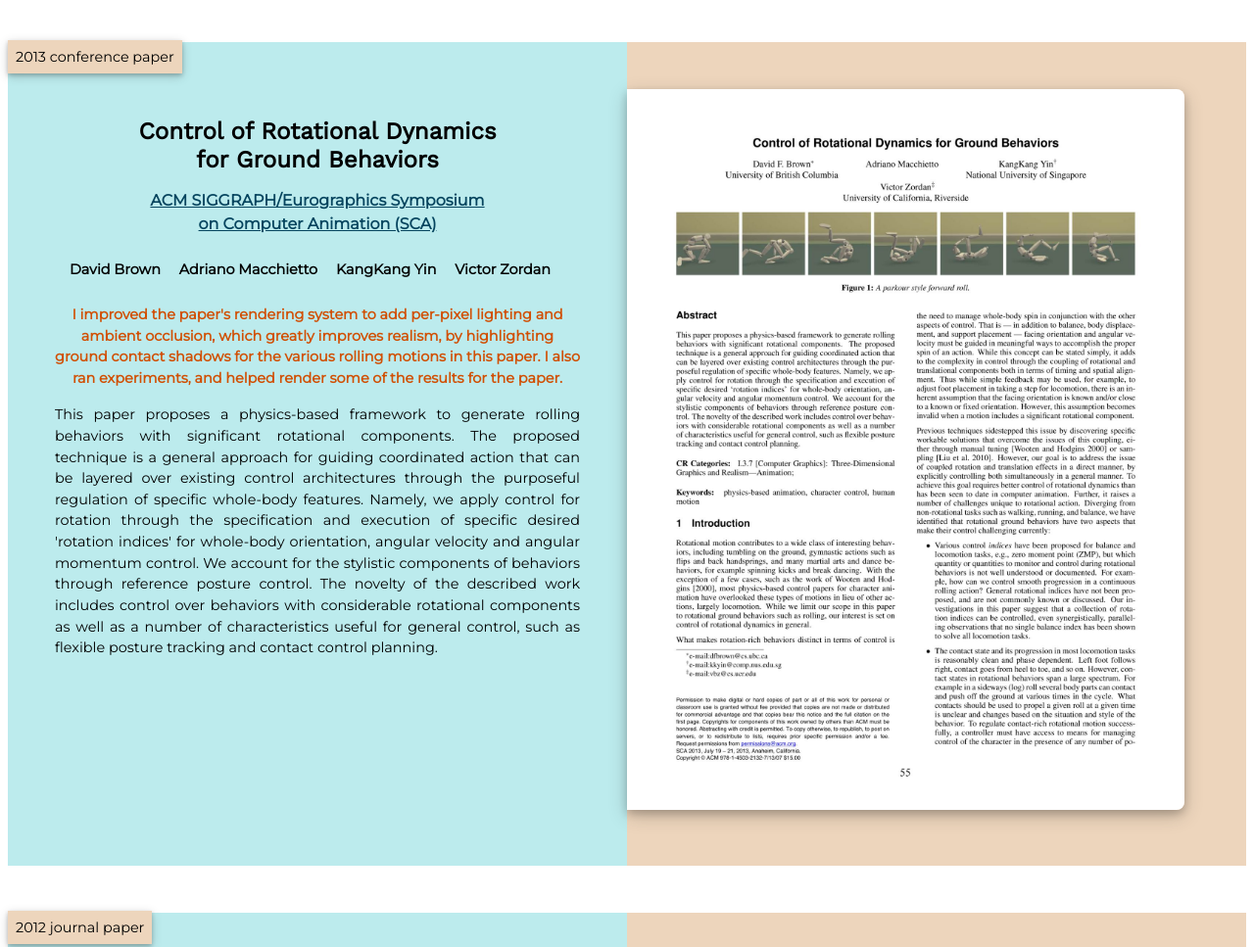
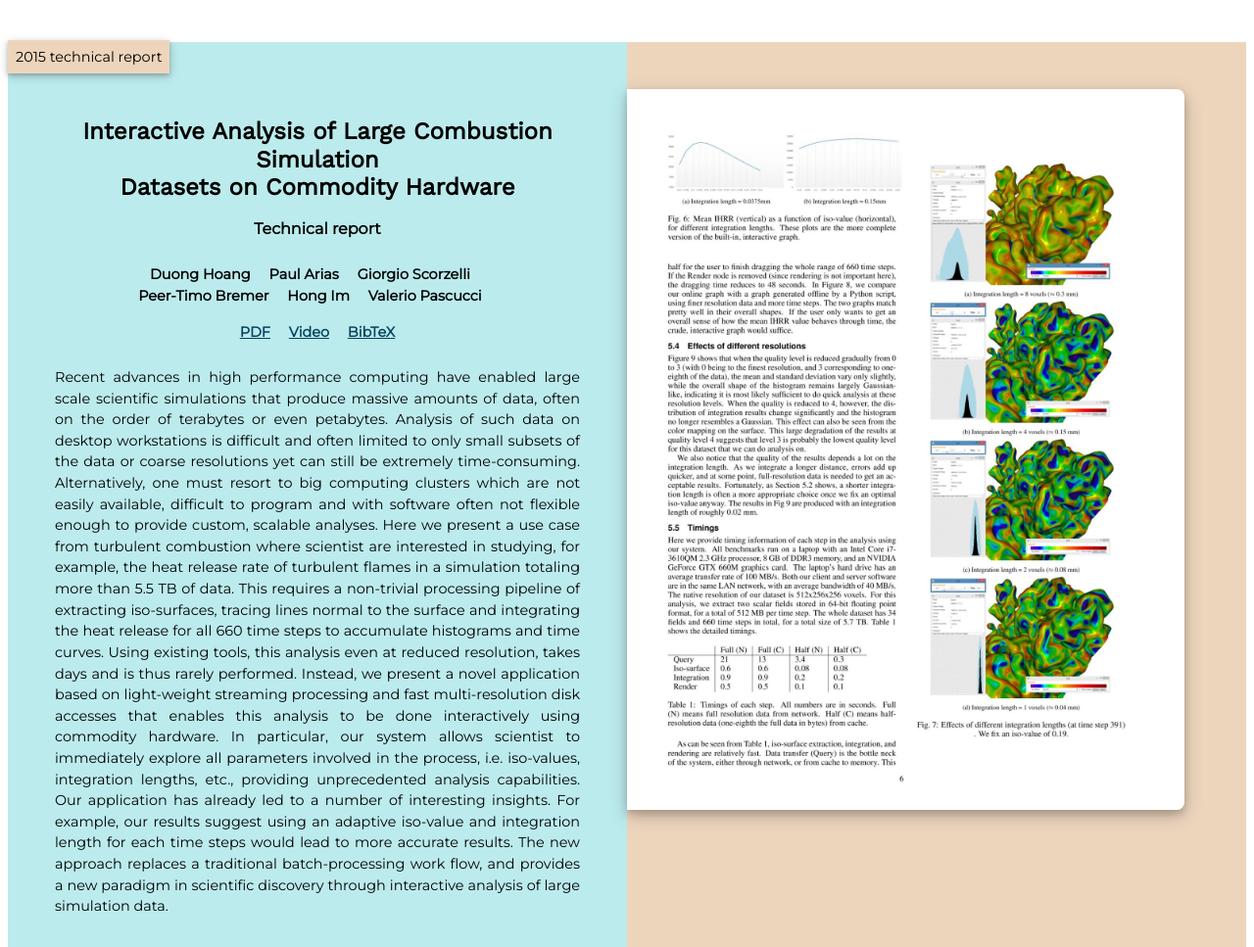
Before and after one commit to hoang-dt/hoang-dt.github.io, a plain HTML site: page index.html in a window 1280 px wide. Shown: the part 7800-8767 px from the top of the page at 98% size. Drawn offline with nearby package versions, Linux system fonts and the light colour scheme.

Commit message:
Add the 2015 combustion technical report

```diff
--- a/index.html
+++ b/index.html
@@ -475,6 +475,49 @@
     <div class="row">
       <!-- Title, venue, and abstract -->
       <div class="column-left">
+        <span class="year">2015 technical report</span>
+        <div class="title">
+          Interactive Analysis of Large Combustion Simulation <br>Datasets on Commodity Hardware
+        </div>
+        <div class="venue">
+          Technical report
+        </div>
+        <div class="author">
+          Duong Hoang &nbsp; &nbsp;
+          Paul Arias &nbsp; &nbsp;
+          Giorgio Scorzelli &nbsp; &nbsp;<br>
+          Peer-Timo Bremer &nbsp; &nbsp;
+          Hong Im &nbsp; &nbsp;
+          Valerio Pascucci &nbsp; &nbsp;
+        </div>
+        <div class="links">
+          <a href="http://sci.utah.edu/~duong/papers/hoang-combustion-2015.pdf">PDF</a> &nbsp; &nbsp;
+          <a href="https://vimeo.com/182984971">Video</a> &nbsp; &nbsp;
+          <a href="http://sci.utah.edu/~duong/papers/hoang-combustion-2015-bib.txt">BibTeX</a>
+        </div>
+        <div class="abstract">
+          Recent advances in high performance computing have enabled large scale scientific simulations that produce massive amounts of data, often on the order of terabytes or even petabytes.
+          Analysis of such data on desktop workstations is difficult and often limited to only small subsets of the data or coarse resolutions yet can still be extremely time-consuming.
+          Alternatively, one must resort to big computing clusters which are not easily available, difficult to program and with software often not flexible enough to provide custom, scalable analyses.
+          Here we present a use case from turbulent combustion where scientist are interested in studying, for example, the heat release rate of turbulent flames in a simulation totaling more than 5.5 TB of data.
+          This requires a non-trivial processing pipeline of extracting iso-surfaces, tracing lines normal to the surface and integrating the heat release for all 660 time steps to accumulate histograms and time curves.
+          Using existing tools, this analysis even at reduced resolution, takes days and is thus rarely performed.
+          Instead, we present a novel application based on light-weight streaming processing and fast multi-resolution disk accesses that enables this analysis to be done interactively using commodity hardware.
+          In particular, our system allows scientist to immediately explore all parameters involved in the process, i.e. iso-values, integration lengths, etc., providing unprecedented analysis capabilities.
+          Our application has already led to a number of interesting insights.
+          For example, our results suggest using an adaptive iso-value and integration length for each time steps would lead to more accurate results.
+          The new approach replaces a traditional batch-processing work flow, and provides a new paradigm in scientific discovery through interactive analysis of large simulation data.
+        </div>
+      </div>
+      <!-- Image, authors, and links -->
+      <div class="column-right">
+        <a href="hoang-combustion-2015-img.jpg"><img class="image" src="hoang-combustion-2015-img.jpg"></a>
+      </div>
+    </div>
+
+    <div class="row">
+      <!-- Title, venue, and abstract -->
+      <div class="column-left">
         <span class="year">2013 conference paper</span>
         <div class="title">
           Control of Rotational Dynamics<br> for Ground Behaviors
```
Also changed, not shown: hoang-combustion-2015-img.jpg (added), svm.jpg.
